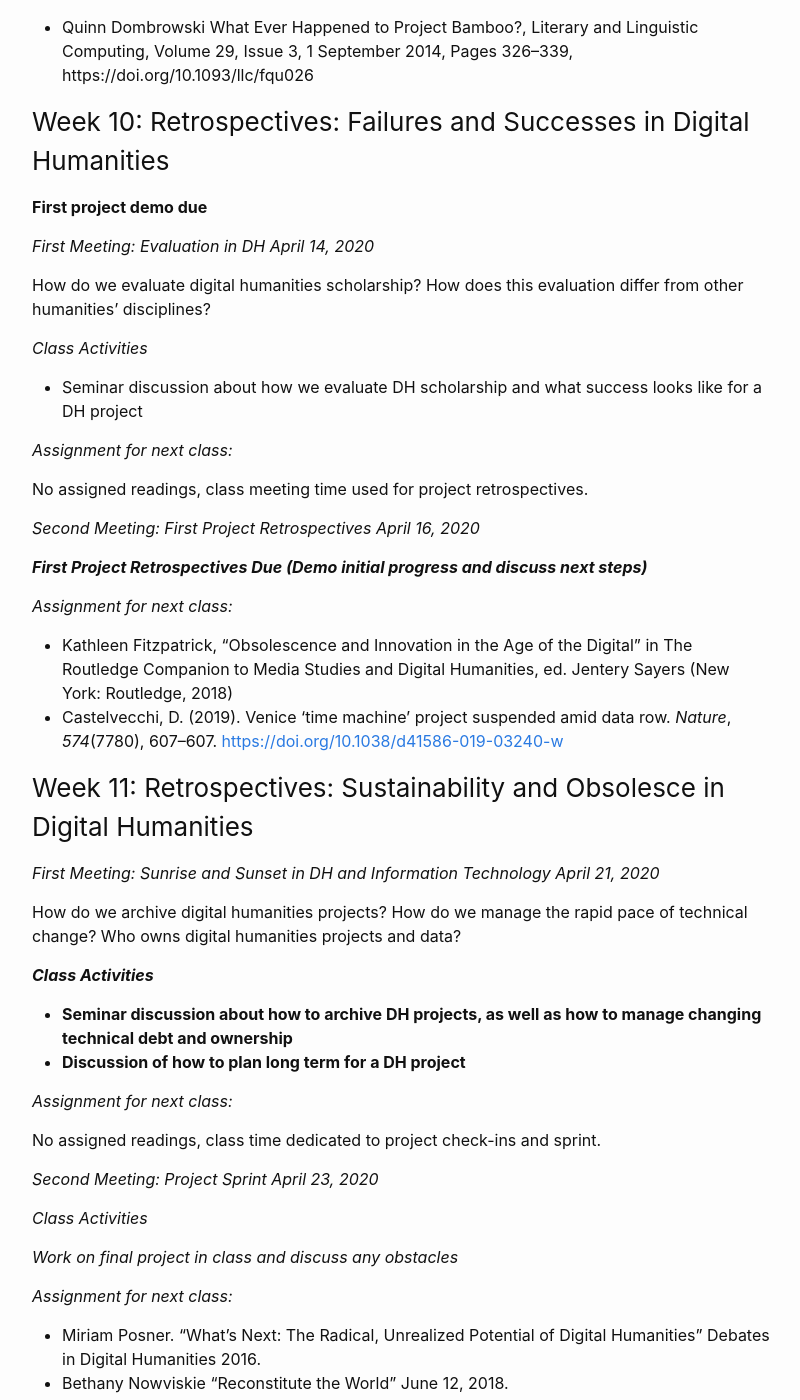
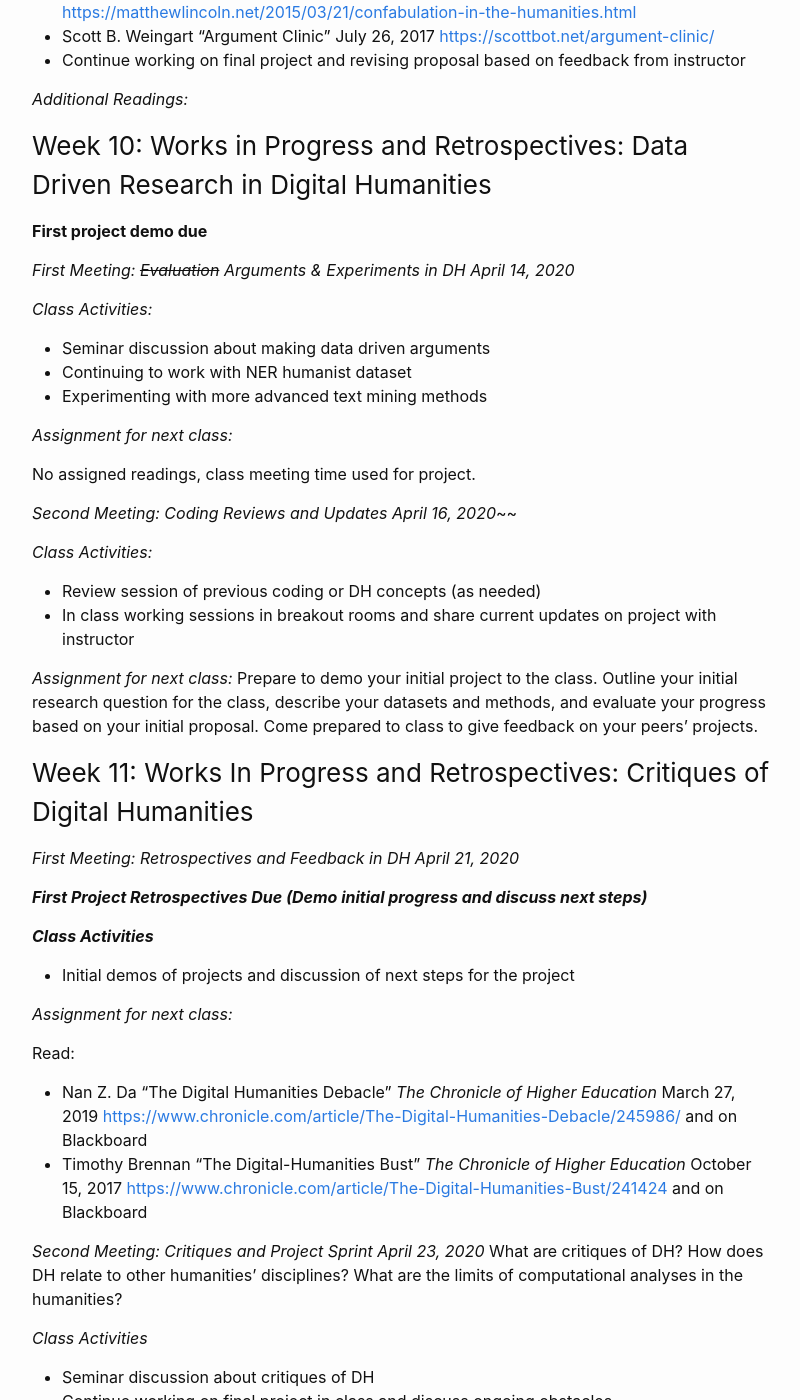
Before and after one commit to ZoeLeBlanc/IntroToDH2020, a Jekyll site: the page built from schedule.md, in a window 1280 px wide and 1400 px high, scrolled down 12627 px. Shown: the whole window, without its empty margins (238-1038 px from the left). Built offline with Jekyll 4.4.1, drawn with Linux system fonts in a browser that asks for light colours; some of the changed text lies outside the part shown.

Commit message:
updates to syllabus

```diff
--- a/schedule.md
+++ b/schedule.md
@@ -432,62 +432,73 @@ How can we visualize data in digital humanities? What forms of visualization can
 
 *Assignment for next week:*
 
-- Continue working on final project
-- Read Quinn Dombrowsk Towards a Taxonomy of Failure January 30 2019. [https://www.quinndombrowski.com/?q=blog/2019/01/30/towards-taxonomy-failure](https://www.quinndombrowski.com/?q=blog/2019/01/30/towards-taxonomy-failure)
+Read:
+- Lincoln Mullen "Isn't it obvious?" January 10, 2018 [https://lincolnmullen.com/blog/isnt-it-obvious/](https://lincolnmullen.com/blog/isnt-it-obvious/)
+- Matthew Lincoln "Confabulation in the humanities" 21 Mar 2015 [https://matthewlincoln.net/2015/03/21/confabulation-in-the-humanities.html](https://matthewlincoln.net/2015/03/21/confabulation-in-the-humanities.html)
+- Scott B. Weingart "Argument Clinic" July 26, 2017 [https://scottbot.net/argument-clinic/](https://scottbot.net/argument-clinic/)
+- Continue working on final project and revising proposal based on feedback from instructor
 
 *Additional Readings:*
 
-- Quinn Dombrowski What Ever Happened to Project Bamboo?, Literary and Linguistic Computing, Volume 29, Issue 3, 1 September 2014, Pages 326–339, https://doi.org/10.1093/llc/fqu026
 
-<h3 id="week-10">Week 10: Retrospectives: Failures and Successes in Digital Humanities</h3>
+<h3 id="week-10">Week 10: Works in Progress and Retrospectives: Data Driven Research in Digital Humanities</h3>
 
 **First project demo due**
 
-*First Meeting: Evaluation in DH April 14, 2020*
+*First Meeting: ~~Evaluation~~ Arguments & Experiments in DH April 14, 2020*
 
-How do we evaluate digital humanities scholarship? How does this evaluation differ from other humanities’ disciplines?
+*Class Activities:*
+
+- Seminar discussion about making data driven arguments
+- Continuing to work with NER humanist dataset
+- Experimenting with more advanced text mining methods
+
+*Assignment for next class:*
+
+No assigned readings, class meeting time used for project.
+
+*Second Meeting: Coding Reviews and Updates April 16, 2020*~~
+
+*Class Activities:*
+
+- Review session of previous coding or DH concepts (as needed)
+- In class working sessions in breakout rooms and share current updates on project with instructor
+
+*Assignment for next class:*
+Prepare to demo your initial project to the class. Outline your initial research question for the class, describe your datasets and methods, and evaluate your progress based on your initial proposal. Come prepared to class to give feedback on your peers' projects.
+
+<h3 id="week-11">Week 11: Works In Progress and Retrospectives: Critiques of Digital Humanities</h3>
+
+*First Meeting: Retrospectives and Feedback in DH April 21, 2020*
+
+***First Project Retrospectives Due (Demo initial progress and discuss next steps)***
+
+***Class Activities***
+- Initial demos of projects and discussion of next steps for the project
+
+*Assignment for next class:*
+
+Read:
+- Nan Z. Da "The Digital Humanities Debacle" *The Chronicle of Higher Education*  March 27, 2019 [https://www.chronicle.com/article/The-Digital-Humanities-Debacle/245986/](https://www.chronicle.com/article/The-Digital-Humanities-Debacle/245986/) and on Blackboard
+- Timothy Brennan "The Digital-Humanities Bust" *The Chronicle of Higher Education* October 15, 2017 [https://www.chronicle.com/article/The-Digital-Humanities-Bust/241424](https://www.chronicle.com/article/The-Digital-Humanities-Bust/241424) and on Blackboard
+
+*Second Meeting: Critiques and Project Sprint April 23, 2020*
+What are critiques of DH? How does DH relate to other humanities' disciplines? What are the limits of computational analyses in the humanities?
 
 *Class Activities*
 
-- Seminar discussion about how we evaluate DH scholarship and what success looks like for a DH project
+- Seminar discussion about critiques of DH
+- Continue working on final project in class and discuss ongoing obstacles
 
 *Assignment for next class:*
+- [Miriam Posner. “What’s Next: The Radical, Unrealized Potential of Digital Humanities” Debates in Digital Humanities 2016](https://dhdebates.gc.cuny.edu/read/untitled/section/a22aca14-0eb0-4cc6-a622-6fee9428a357)
+- Ted Underwood "Dear Humanists: Fear Not the Digital Revolution" March 27, 2019 *The Chronicle of Higher Education* [https://www.chronicle.com/article/Dear-Humanists-Fear-Not-the/245987](https://www.chronicle.com/article/Dear-Humanists-Fear-Not-the/245987)
 
-No assigned readings, class meeting time used for project retrospectives.
-
-*Second Meeting: First Project Retrospectives April 16, 2020*
-
-***First Project Retrospectives Due (Demo initial progress and discuss next steps)***
-
-*Assignment for next class:*
-
+*Additional Readings*
 - Kathleen Fitzpatrick, “Obsolescence and Innovation in the Age of the Digital” in The Routledge Companion to Media Studies and Digital Humanities, ed. Jentery Sayers (New York: Routledge, 2018)
 - Castelvecchi, D. (2019). Venice ‘time machine’ project suspended amid data row. *Nature*, *574*(7780), 607–607. [https://doi.org/10.1038/d41586-019-03240-w](https://doi.org/10.1038/d41586-019-03240-w)
-
-<h3 id="week-11">Week 11: Retrospectives: Sustainability and Obsolesce in Digital Humanities</h3>
-
-*First Meeting: Sunrise and Sunset in DH and Information Technology April 21, 2020*
-
-How do we archive digital humanities projects? How do we manage the rapid pace of technical change? Who owns digital humanities projects and data?
-
-***Class Activities***
-
-- **Seminar discussion about how to archive DH projects, as well as how to manage changing technical debt and ownership**
-- **Discussion of how to plan long term for a DH project**
-
-*Assignment for next class:*
-
-No assigned readings, class time dedicated to project check-ins and sprint.
-
-*Second Meeting: Project Sprint April 23, 2020*
-
-*Class Activities*
-
-*Work on final project in class and discuss any obstacles*
-
-*Assignment for next class:*
-
-- Miriam Posner. “What’s Next: The Radical, Unrealized Potential of Digital Humanities” Debates in Digital Humanities 2016.
+- Quinn Dombrowski What Ever Happened to Project Bamboo?, Literary and Linguistic Computing, Volume 29, Issue 3, 1 September 2014, Pages 326–339, https://doi.org/10.1093/llc/fqu026
+- Quinn Dombrowsk Towards a Taxonomy of Failure January 30 2019. [https://www.quinndombrowski.com/?q=blog/2019/01/30/towards-taxonomy-failure](https://www.quinndombrowski.com/?q=blog/2019/01/30/towards-taxonomy-failure)
 - Bethany Nowviskie “Reconstitute the World” June 12, 2018. http://nowviskie.org/2018/reconstitute-the-world/
 
 <h3 id="week-12">Week 12: The Futures of Digital Humanities</h3>
@@ -498,8 +509,9 @@ What’s next for digital humanities?
 
 *Class Activities*
 
-- Seminar discussion about what might be next for Digital Humanities and students’ projects
+- Seminar discussion about what might be next for Digital Humanities
+- Final chance to ask for feedback on projects
 
-*First Meeting: Final Project Presentations April 30, 2020*
+*Second Meeting: Final Project Presentations April 30, 2020*
 
 **Final project demo and reflection due (extension available for reflection if needed)**
```
